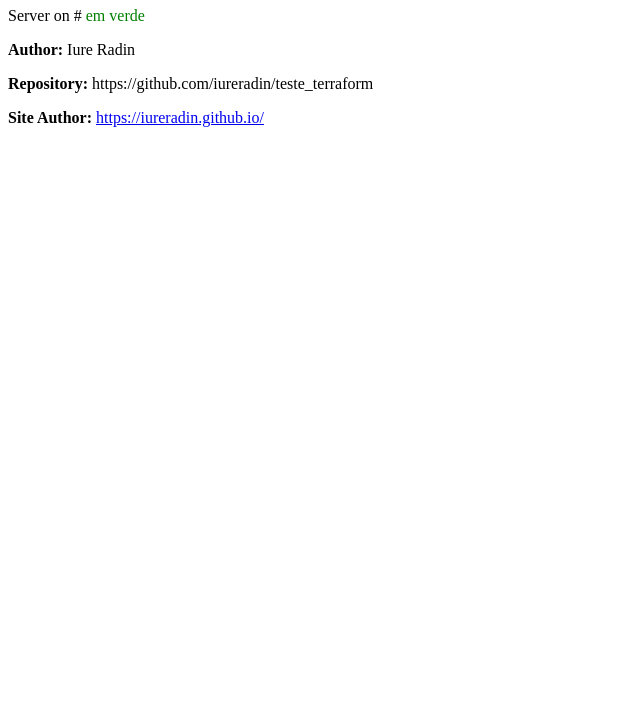
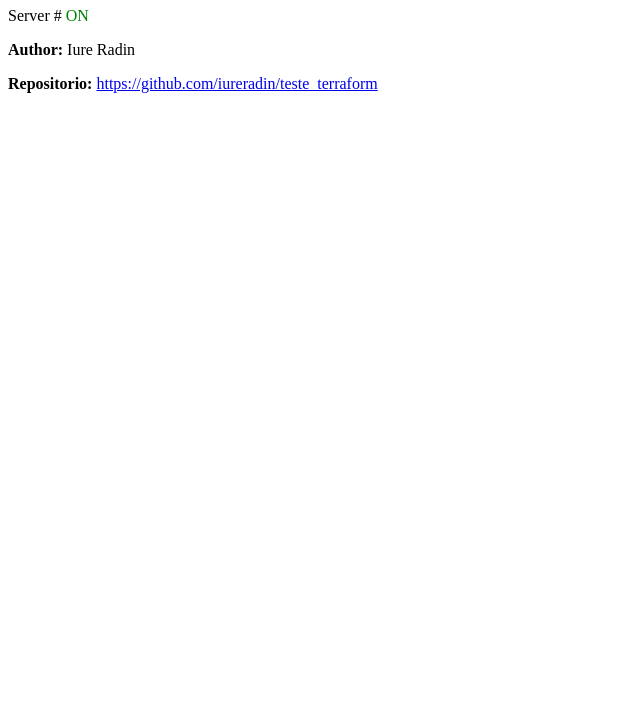
Before and after one commit to iureradin/teste_terraform, a plain HTML site: page index.html in a window 1280 px wide. Shown: the part 73-800 px from the top of the page, without its empty margins (0-640 px from the left). Drawn offline with Linux system fonts and the light colour scheme.

Commit message:
Update index.html

```diff
--- a/index.html
+++ b/index.html
@@ -8,12 +8,11 @@
 <body>
     <h1>Informações do Servidor</h1>
 
-    <p>Server on # <span style="color: green;">em verde</span></p>
+    <p>Server # <span style="color: green;">ON</span></p>
 
     <p><strong>Author:</strong> Iure Radin</p>
 
-    <p><strong>Repository:</strong> https://github.com/iureradin/teste_terraform</p>
+    <p><strong>Repositorio:</strong> <a href="https://github.com/iureradin/teste_terraform" target="_blank">https://github.com/iureradin/teste_terraform</a></p>
 
-    <p><strong>Site Author:</strong> <a href="https://iureradin.github.io/" target="_blank">https://iureradin.github.io/</a></p>
 </body>
 </html>
```
